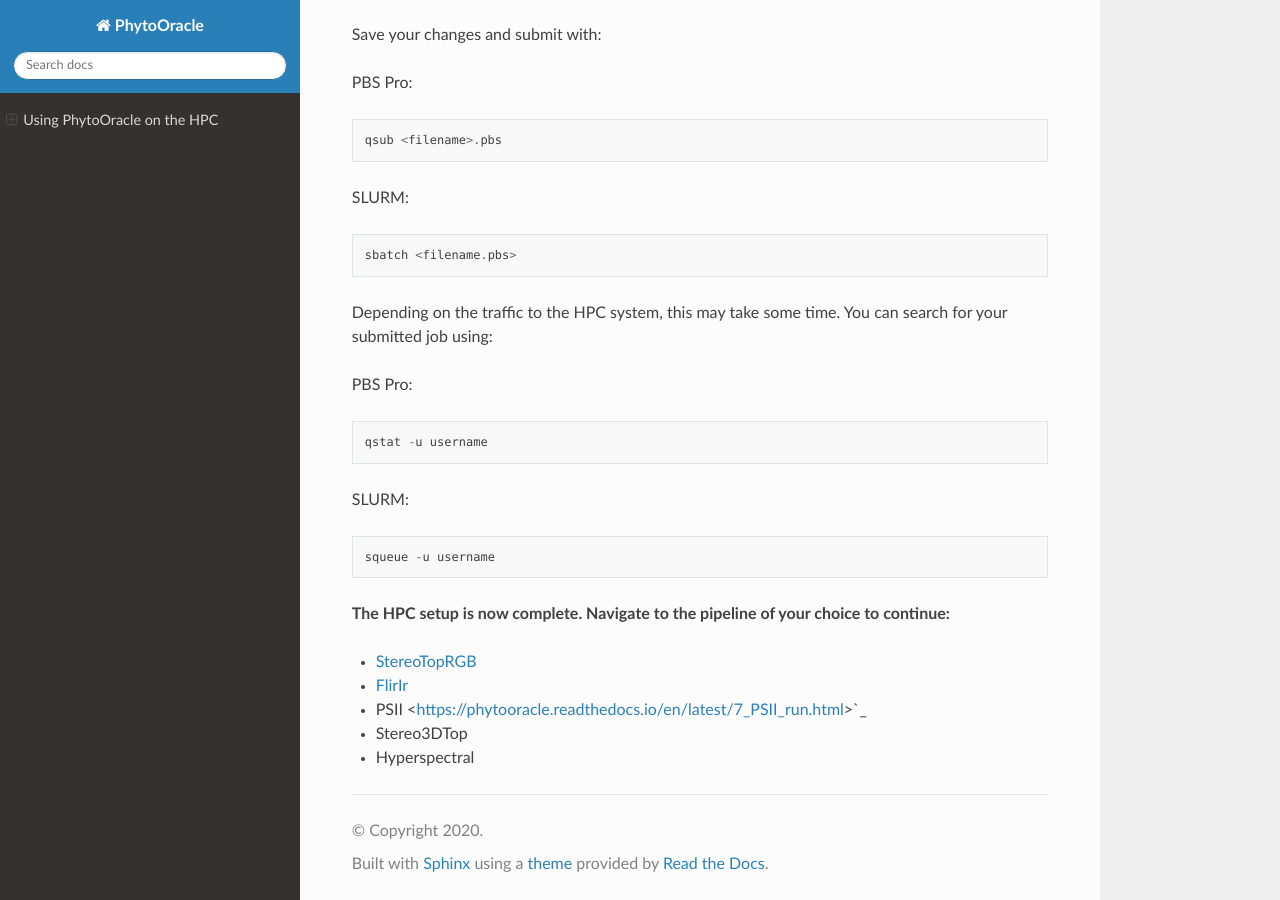
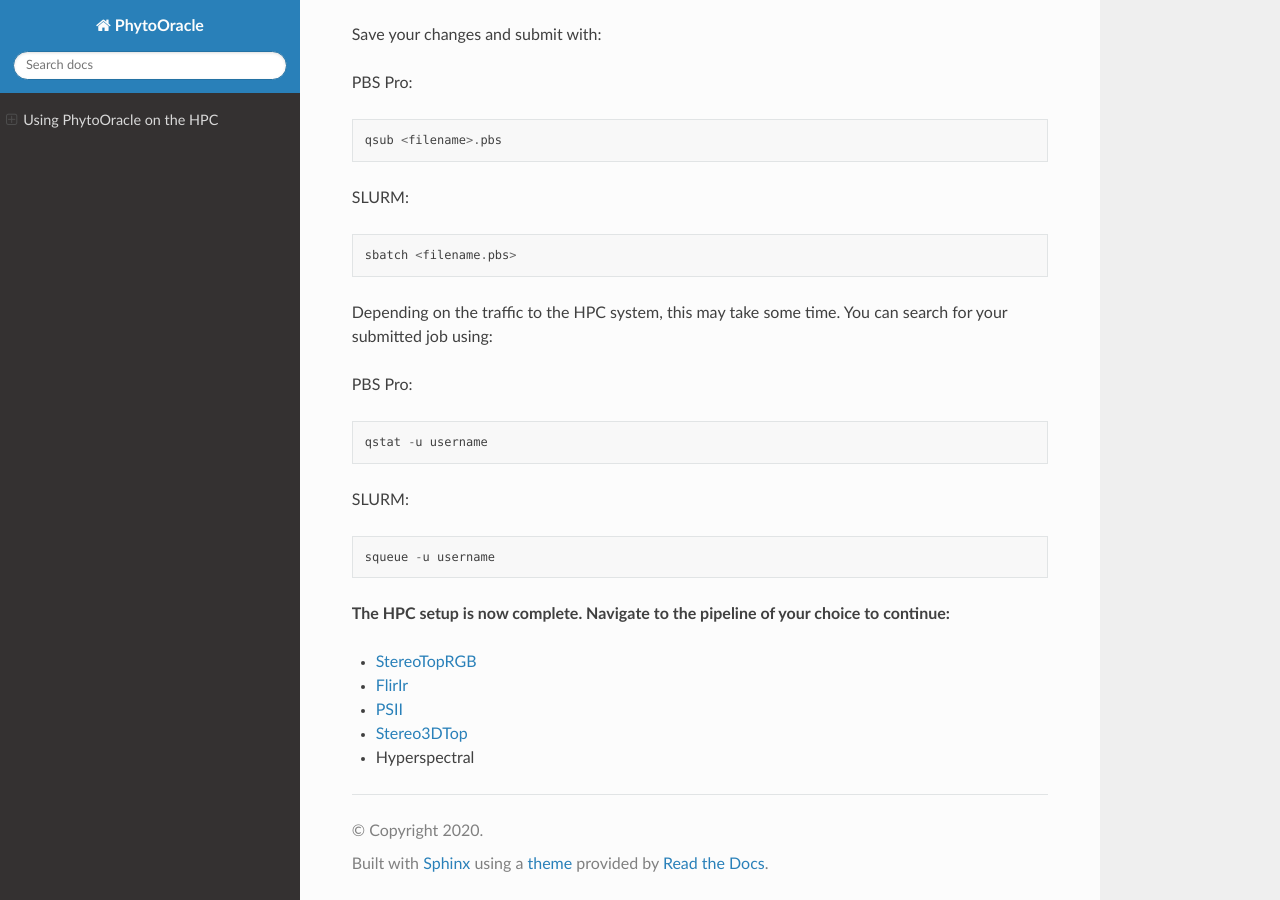
Before and after one commit to LyonsLab/PhytoOracle, a Sphinx documentation site: the page built from docs/2_HPC_install.rst, in a window 1280 px wide and 900 px high, scrolled down 3177 px. Built offline with Sphinx 7.4.7 and the Read the Docs theme 2.0.0, drawn with Linux system fonts in a browser that asks for light colours; part of the change alters nothing that is shown.

Commit message:
fixed links

```diff
--- a/docs/2_HPC_install.rst
+++ b/docs/2_HPC_install.rst
@@ -179,6 +179,6 @@ SLURM:
 
 + `StereoTopRGB <https://phytooracle.readthedocs.io/en/latest/4_StereoTopRGB_run.html>`_
 + `FlirIr <https://phytooracle.readthedocs.io/en/latest/5_FlirIr_run.html>`_
-+ PSII <https://phytooracle.readthedocs.io/en/latest/7_PSII_run.html>`_
-+ Stereo3DTop
++ `PSII <https://phytooracle.readthedocs.io/en/latest/7_PSII_run.html>`_
++ `Stereo3DTop <https://phytooracle.readthedocs.io/en/latest/8_3D_run.html>`_
 + Hyperspectral
```
